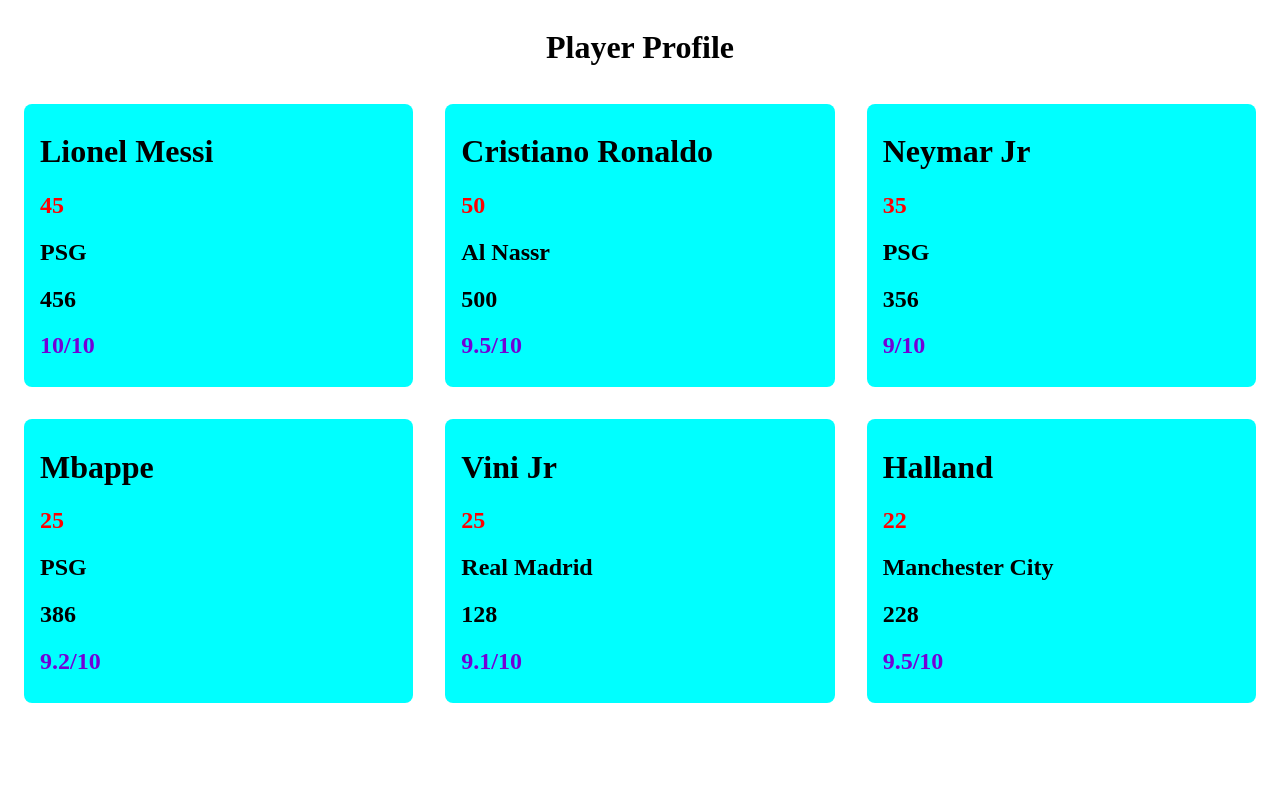
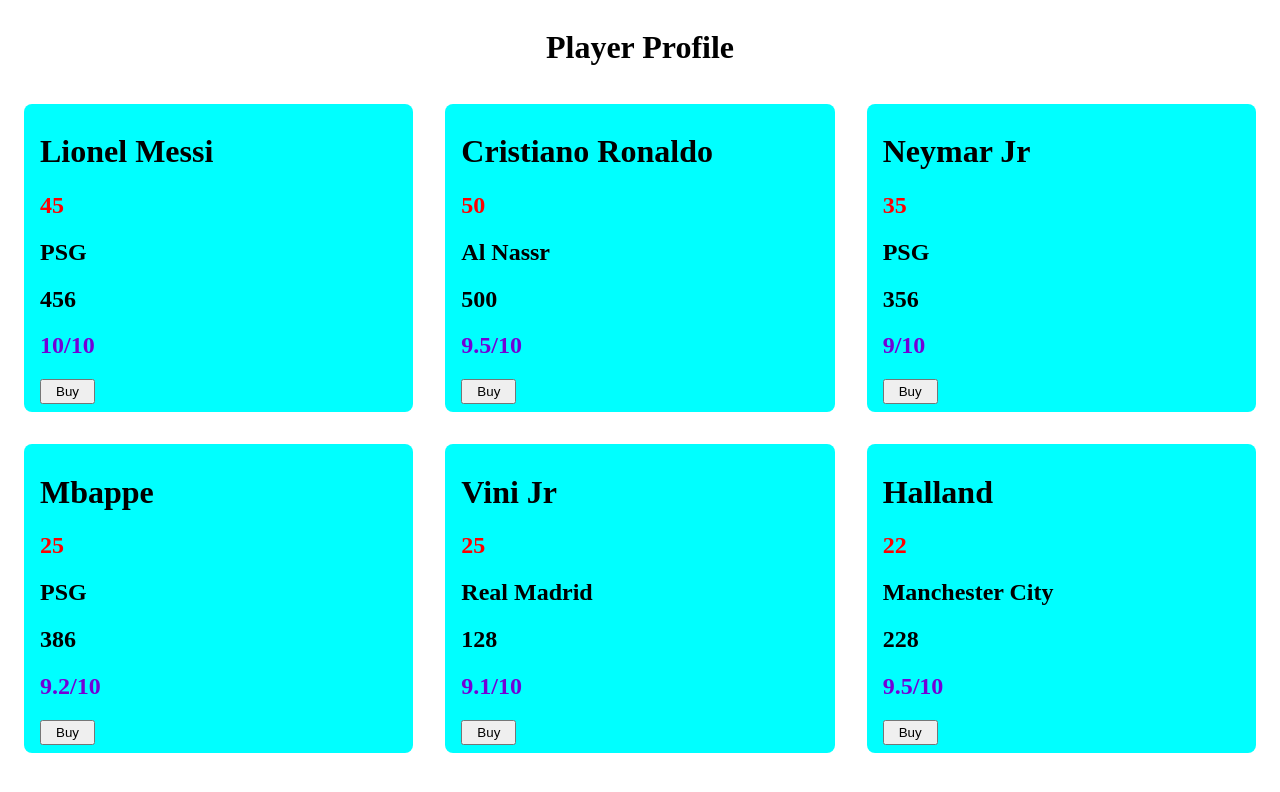
Before and after one commit to nitisbig/Player-Profile-plain-html-and-javascript-, a plain HTML site: page index.html in a window 1280 px wide. Drawn offline with Linux system fonts and the light colour scheme.

Commit message:
add button

```diff
--- a/script.js
+++ b/script.js
@@ -14,6 +14,11 @@ fetch("./data.json")
         let club = document.createElement('h2');
         let goals = document.createElement('h2');
         let stats = document.createElement('h2');
+
+        let btn = document.createElement('button')
+        btn.setAttribute('class','btn')
+        btn.setAttribute('id', `btn${i}`)
+        btn.textContent = 'Buy';
 
         name.setAttribute("id", `pName${i}`);
         age.setAttribute("id", `age${i}`);
@@ -35,7 +40,12 @@ fetch("./data.json")
         player.appendChild(club);
         player.appendChild(goals);
         player.appendChild(stats);
+        player.appendChild(btn)
 
         players.appendChild(player);
+
+        document.getElementById(`btn${i}`).addEventListener('click',function(){
+            alert(document.getElementById(`pName${i}`).innerText)
+        })
       }
   });
--- a/style.css
+++ b/style.css
@@ -19,3 +19,7 @@ header{
     justify-content: center;
     align-items: center;
 }
+.btn{
+    height: 25px;
+    width: 55px;
+}
```
